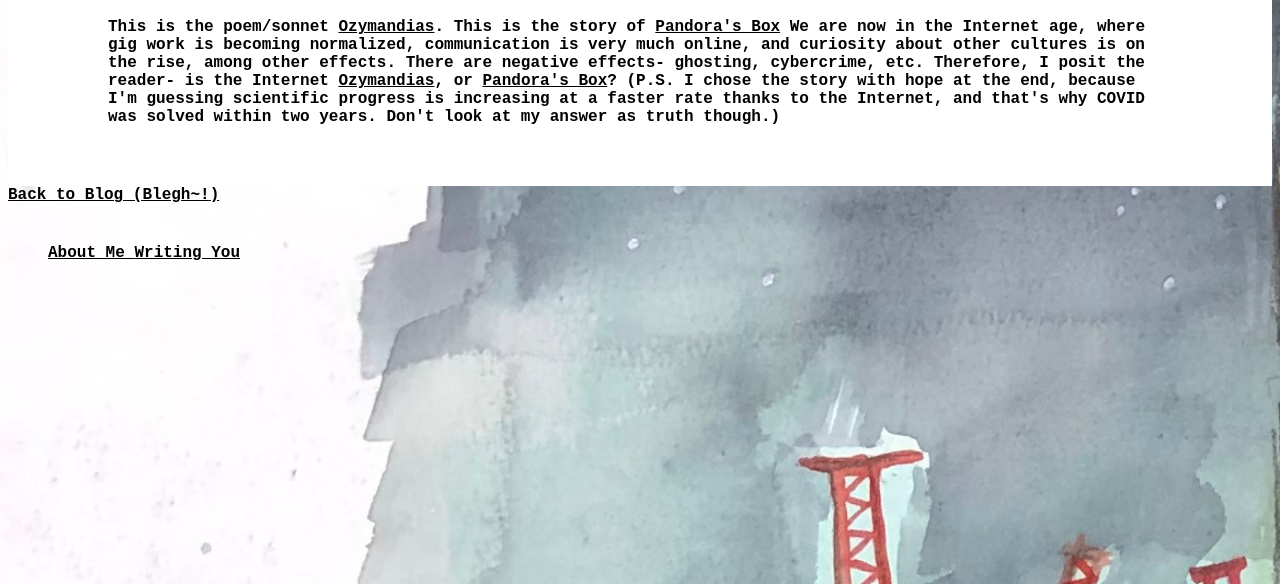
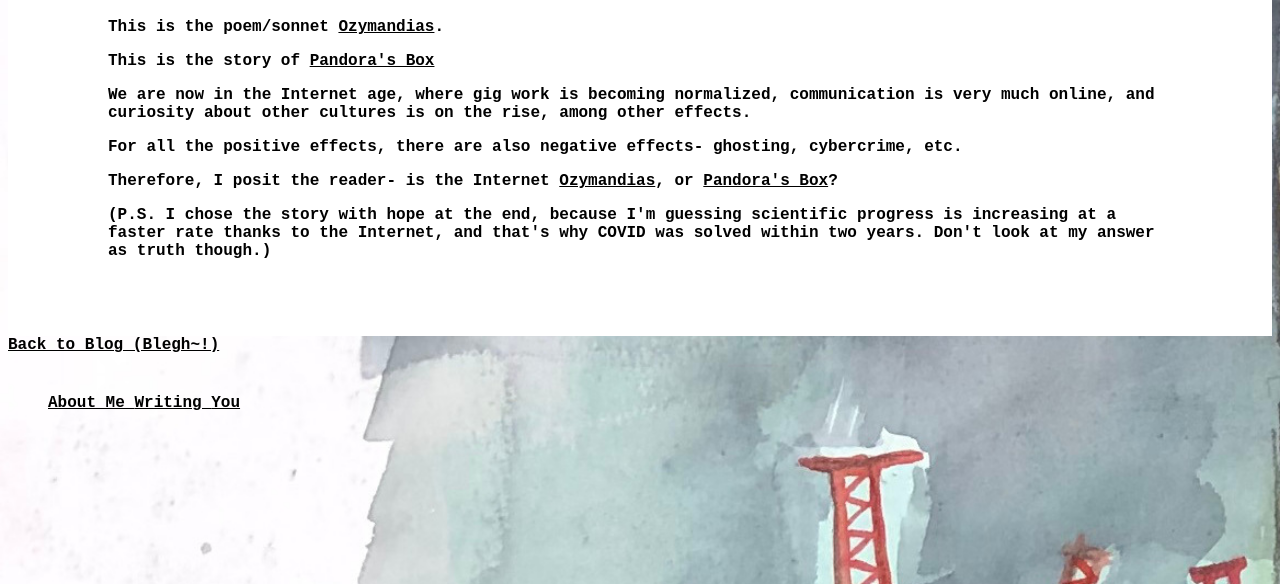
Before and after one commit to persinammon4/gentle_mollusc.github.io, a plain HTML site: page writing/2024/11/28/ozymandias.html in a window 1280 px wide. Shown: the part 216-800 px from the top of the page. Drawn offline with nearby package versions, Linux system fonts and the light colour scheme; files whose address does not match are found by name.

```diff
--- a/writing/2024/11/28/ozymandias.html
+++ b/writing/2024/11/28/ozymandias.html
@@ -12,19 +12,21 @@
 <div class="readability dragme">
   <h1>Ozymandias, or Pandora's Box?</h1>
 
-    This is the poem/sonnet <a href="https://www.poetryfoundation.org/poems/46565/ozymandias">Ozymandias</a>.
-    This is the story of <a href="https://www.greekboston.com/culture/mythology/pandoras-box/">Pandora's Box</a>
+    <p>This is the poem/sonnet <a href="https://www.poetryfoundation.org/poems/46565/ozymandias">Ozymandias</a>.</p>
+    <p>This is the story of <a href="https://www.greekboston.com/culture/mythology/pandoras-box/">Pandora's Box</a></p>
 
-    We are now in the Internet age, where gig work is becoming normalized,
+    <p>We are now in the Internet age, where gig work is becoming normalized,
     communication is very much online,
-    and curiosity about other cultures is on the rise, among other effects.
-    There are negative effects- ghosting, cybercrime, etc.
-    Therefore, I posit the reader- is the Internet <a href="https://www.poetryfoundation.org/poems/46565/ozymandias">Ozymandias</a>,
-	or <a href="https://www.greekboston.com/culture/mythology/pandoras-box/">Pandora's Box</a>?
+    and curiosity about other cultures is on the rise, among other effects.</p>
 
-    (P.S. I chose the story with hope at the end, because I'm guessing scientific progress is increasing
+    <p>For all the positive effects, there are also negative effects- ghosting, cybercrime, etc.</p>
+
+    <p>Therefore, I posit the reader- is the Internet <a href="https://www.poetryfoundation.org/poems/46565/ozymandias">Ozymandias</a>,
+	or <a href="https://www.greekboston.com/culture/mythology/pandoras-box/">Pandora's Box</a>?</p>
+
+    <p>(P.S. I chose the story with hope at the end, because I'm guessing scientific progress is increasing
     at a faster rate thanks to the Internet, and that's why COVID was solved within two years.
-    Don't look at my answer as truth though.)
+    Don't look at my answer as truth though.)</p>
 
 </div>
 
```
Also changed, not shown: blog.html (+1 -1 lines).
